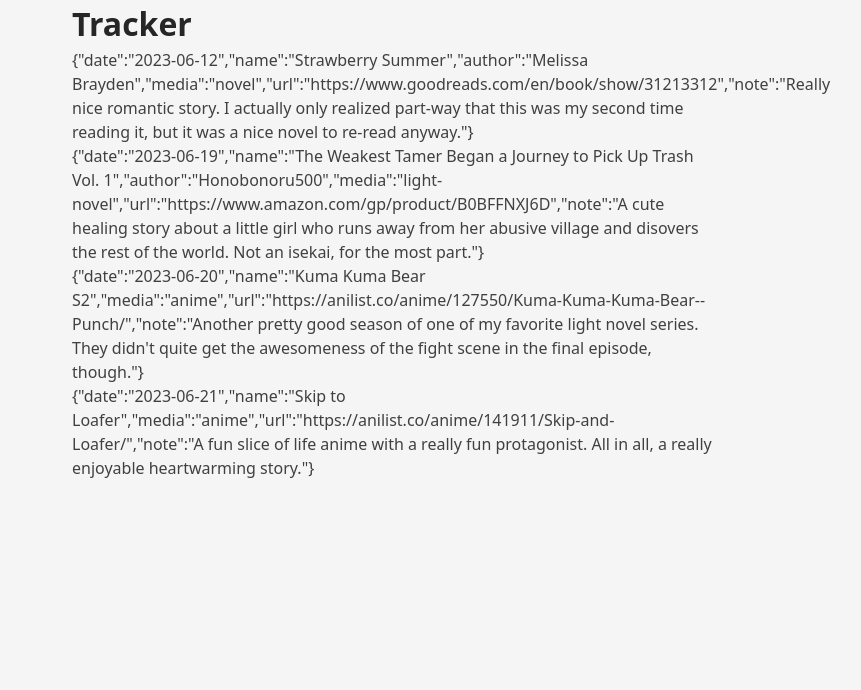
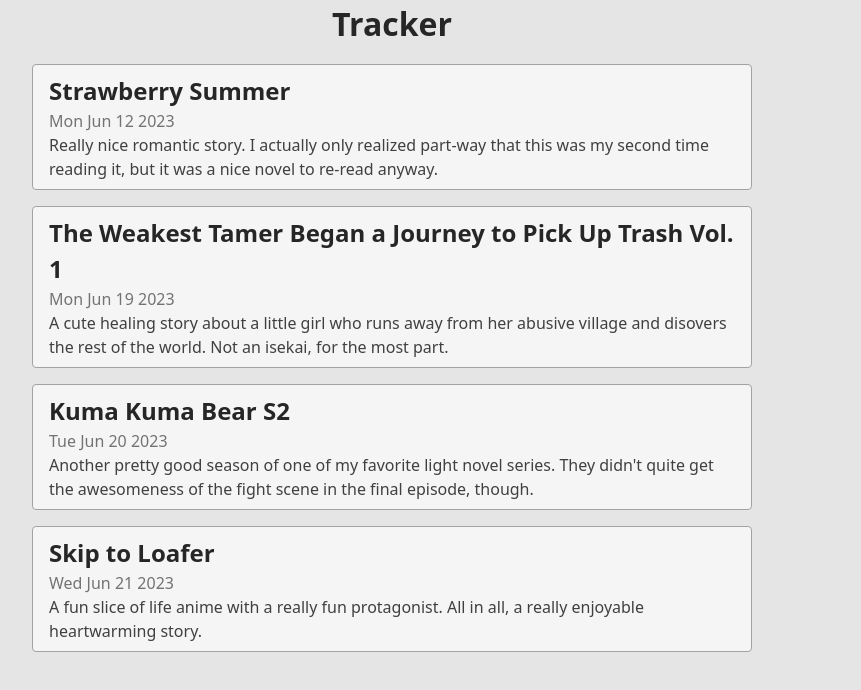
Before and after one commit to armornick/my-tracker, a Svelte app: page / in a window 1280 px wide. Shown: the top 690 px of the page, without its empty margins (248-1109 px from the left). Built offline with nearby package versions, Linux system fonts and the light colour scheme.

Commit message:
implement base functionality

```diff
--- a/src/App.svelte
+++ b/src/App.svelte
@@ -1,12 +1,14 @@
 <script>
+  import LogRecord from "./lib/LogRecord";
 
   let errorMessage = null;
 
+  /** @returns {Promise<LogRecord[]>} */
   const fetchLogs = async () => {
     try {
       const response = await fetch('/misc-log.json');
       const data = await response.json();
-      return data;
+      return data.map(item => new LogRecord(item));
     } catch (error) {
       console.error(error);
       errorMessage = error.msg || error;
@@ -19,7 +21,8 @@
 </script>
 
 <main>
-  <h1>Tracker</h1>
+  <h1 class="site-title">Tracker</h1>
+
   {#if errorMessage}
     <p>
       {errorMessage}
@@ -31,7 +34,11 @@
     </p>
   {:then logs}
     {#each logs as log}
-      <p>{ JSON.stringify(log) }</p>
+      <article class="tracker-item">
+        <h2>{log.name}</h2>
+        <p class="text-muted">{log.date.toDateString()}</p>
+        <p>{log.note}</p>
+      </article>
     {/each}
   {/await}
 </main>
@@ -39,8 +46,24 @@
 <style>
 
   main {
-    max-width: 40rem;
+    max-width: 45rem;
     margin-inline: auto;
   }
 
+  .site-title {
+    text-align: center;
+    margin-block-end: 1rem;
+  }
+
+  .tracker-item {
+    background-color: var(--tw-neutral-100);
+    border: 1px solid var(--tw-neutral-400);
+    border-radius: var(--tw-rounded);
+    padding: .5rem 1rem;
+  }
+
+  .tracker-item + .tracker-item {
+    margin-block-start: 1rem;
+  }
+
 </style>
--- a/src/app.css
+++ b/src/app.css
@@ -5,6 +5,8 @@
 :root {
   /** TAILWIND BASE VALUES */
   --tw-font-sans: ui-sans-serif, system-ui, -apple-system, BlinkMacSystemFont, "Segoe UI", Roboto, "Helvetica Neue", Arial, "Noto Sans", sans-serif, "Apple Color Emoji", "Segoe UI Emoji", "Segoe UI Symbol", "Noto Color Emoji";
+  --tw-rounded: 0.25rem;
+  --tw-fw-semibold: 600;
 
   --tw-neutral-50:  #fafafa;
   --tw-neutral-100: #f5f5f5;
@@ -16,6 +18,12 @@
   --tw-neutral-700: #404040;
   --tw-neutral-800: #262626;
   --tw-neutral-900: #171717;
+
+  /** DESIGN TOKENS */
+  --body-color: var(--tw-neutral-700);
+  --body-bg: var(--tw-neutral-200);
+  --heading-color: var(--tw-neutral-800);
+  --muted-color: var(--tw-neutral-500);
 }
 
 /* ------------------------------------------------------------------
@@ -82,12 +90,17 @@
 ------------------------------------------------------------------ */
 
 body {
-  background-color: var(--tw-neutral-100);
-  color: var(--tw-neutral-700);
+  background-color: var(--body-bg);
+  color: var(--body-color);
   font-family: var(--tw-font-sans);
   line-height: 1.5;
 }
 
 h1, h2, h3, h4, h5 {
-  color: var(--tw-neutral-800);
+  color: var(--heading-color);
+  font-weight: var(--tw-fw-semibold);
 }
+
+.text-muted {
+  color: var(--muted-color);
+}
--- /dev/null
+++ b/src/lib/LogRecord.js
@@ -0,0 +1,29 @@
+/**
+ * @typedef {Object} LogData
+ * @property {String} date
+ * @property {String} name
+ * @property {String} author
+ * @property {String} media
+ * @property {String} url
+ * @property {String} note
+ */
+
+export default class LogRecord {
+
+    /**
+     * @param {LogData} data
+     */
+    constructor(data) {
+        this._data = data;
+        this.name = data.name;
+        this.author = data.author;
+        this.media = data.media;
+        this.url = data.url;
+        this.note = data.note;
+    }
+
+    get date() {
+        return new Date(this._data.date);
+    }
+
+}
```
